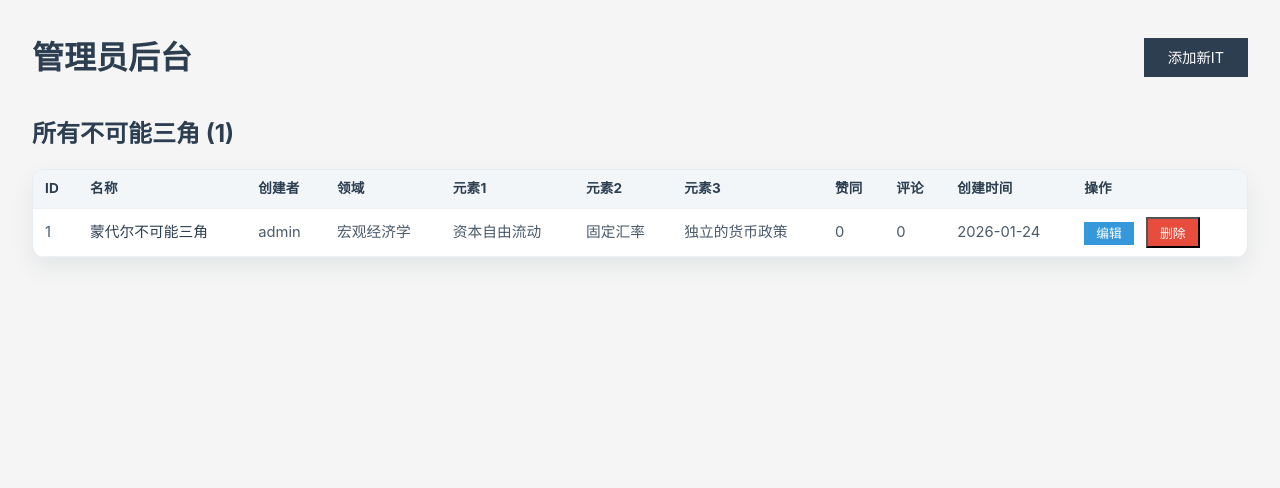
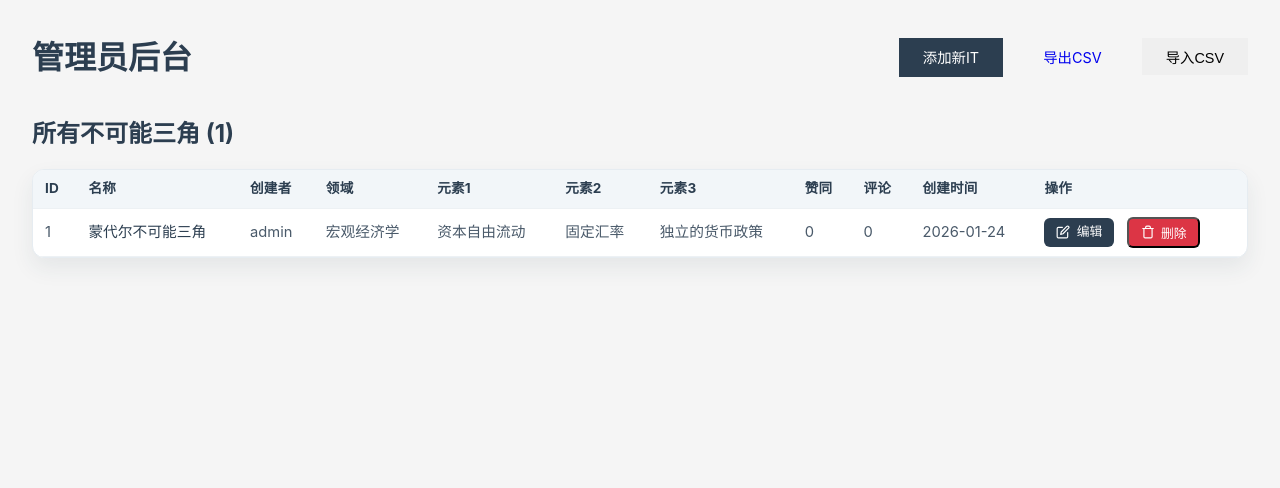
Before and after one commit to P-Chao/IT, a Flask app: page /admin in a window 1280 px wide. Shown: the part 83-571 px from the top of the page. Run offline with Flask 3, Linux system fonts and the light colour scheme; a user stored in the database is signed in.

Commit message:
add csv import and export

```diff
--- a/impossible-trinity/app.py
+++ b/impossible-trinity/app.py
@@ -1,6 +1,8 @@
-from flask import Flask, render_template, request, redirect, url_for, flash, jsonify
+from flask import Flask, render_template, request, redirect, url_for, flash, jsonify, send_file
 from flask_login import LoginManager, login_user, login_required, logout_user, current_user
 import bcrypt
+import csv
+import io
 from models import db, User, ImpossibleTrinity, Comment
 from datetime import datetime
 
@@ -299,6 +301,133 @@ def agree_it(id):
     db.session.commit()
     return jsonify({'success': True, 'count': it.agree_count})
 
+@app.route('/admin/export', methods=['GET'])
+@login_required
+def export_csv():
+    """Export all Impossible Trinities to CSV"""
+    if not current_user.is_admin:
+        flash('需要管理员权限')
+        return redirect(url_for('index'))
+
+    # Create a string buffer for CSV output
+    output = io.StringIO()
+    writer = csv.writer(output)
+
+    # Write header
+    header = [
+        'name', 'name_en', 'field',
+        'element1', 'element2', 'element3',
+        'description', 'hyperlink',
+        'feature_image_url', 'element1_image_url', 'element2_image_url', 'element3_image_url',
+        'element1_sacrifice_explanation', 'element2_sacrifice_explanation', 'element3_sacrifice_explanation'
+    ]
+    writer.writerow(header)
+
+    # Write data rows
+    its = ImpossibleTrinity.query.all()
+    for it in its:
+        row = [
+            it.name,
+            it.name_en,
+            it.field,
+            it.element1,
+            it.element2,
+            it.element3,
+            it.description,
+            it.hyperlink or '',
+            it.feature_image_url or '',
+            it.element1_image_url or '',
+            it.element2_image_url or '',
+            it.element3_image_url or '',
+            it.element1_sacrifice_explanation or '',
+            it.element2_sacrifice_explanation or '',
+            it.element3_sacrifice_explanation or ''
+        ]
+        writer.writerow(row)
+
+    # Create response
+    output.seek(0)
+    response = send_file(
+        io.BytesIO(output.getvalue().encode('utf-8-sig')),
+        mimetype='text/csv',
+        as_attachment=True,
+        download_name=f'impossible_trinities_{datetime.now().strftime("%Y%m%d_%H%M%S")}.csv'
+    )
+    return response
+
+@app.route('/admin/import', methods=['POST'])
+@login_required
+def import_csv():
+    """Import Impossible Trinities from CSV"""
+    if not current_user.is_admin:
+        flash('需要管理员权限')
+        return redirect(url_for('index'))
+
+    if 'file' not in request.files:
+        flash('没有上传文件')
+        return redirect(url_for('admin'))
+
+    file = request.files['file']
+
+    if file.filename == '':
+        flash('没有选择文件')
+        return redirect(url_for('admin'))
+
+    if not file.filename.endswith('.csv'):
+        flash('请上传CSV文件')
+        return redirect(url_for('admin'))
+
+    try:
+        # Read CSV file
+        stream = io.TextIOWrapper(file, encoding='utf-8-sig')
+        csv_reader = csv.DictReader(stream)
+
+        imported_count = 0
+        skipped_count = 0
+
+        for row in csv_reader:
+            try:
+                # Create new Impossible Trinity
+                it = ImpossibleTrinity(
+                    name=row.get('name', ''),
+                    name_en=row.get('name_en', 'Impossible Trinity'),
+                    field=row.get('field', ''),
+                    element1=row.get('element1', ''),
+                    element2=row.get('element2', ''),
+                    element3=row.get('element3', ''),
+                    description=row.get('description', ''),
+                    hyperlink=row.get('hyperlink', '') or None,
+                    feature_image_url=row.get('feature_image_url', '') or None,
+                    element1_image_url=row.get('element1_image_url', '') or None,
+                    element2_image_url=row.get('element2_image_url', '') or None,
+                    element3_image_url=row.get('element3_image_url', '') or None,
+                    element1_sacrifice_explanation=row.get('element1_sacrifice_explanation', '') or None,
+                    element2_sacrifice_explanation=row.get('element2_sacrifice_explanation', '') or None,
+                    element3_sacrifice_explanation=row.get('element3_sacrifice_explanation', '') or None,
+                    creator_id=current_user.id
+                )
+
+                db.session.add(it)
+                imported_count += 1
+
+            except Exception as e:
+                print(f"Error importing row: {e}")
+                skipped_count += 1
+                continue
+
+        db.session.commit()
+
+        if imported_count > 0:
+            flash(f'成功导入 {imported_count} 条记录')
+        if skipped_count > 0:
+            flash(f'跳过 {skipped_count} 条无效记录')
+
+    except Exception as e:
+        flash(f'导入失败: {str(e)}')
+        return redirect(url_for('admin'))
+
+    return redirect(url_for('admin'))
+
 if __name__ == '__main__':
     with app.app_context():
         db.create_all()
--- /dev/null
+++ b/impossible-trinity/impossible_trinities_sample.csv
@@ -0,0 +1,2 @@
+name,name_en,field,element1,element2,element3,description,hyperlink,feature_image_url,element1_image_url,element2_image_url,element3_image_url,element1_sacrifice_explanation,element2_sacrifice_explanation,element3_sacrifice_explanation
+蒙代尔不可能三角,Mundell-Fleming Trilemma,宏观经济学,资本自由流动,固定汇率,独立的货币政策,"蒙代尔不可能三角（又称""三难选择""）是国际经济学中的一个理论，指在开放经济中，一个国家不可能同时实现资本自由流动、固定汇率和独立的货币政策这三个目标，最多只能同时实现其中的两个。",https://zh.wikipedia.org/wiki/蒙代尔-弗莱明模型,https://upload.wikimedia.org/wikipedia/commons/thumb/5/5a/Impossible_trinity.svg/800px-Impossible_trinity.svg.png,,,,当选择固定汇率和独立的货币政策时，必须限制资本自由流动。典型例子：中国内地。中国实行固定汇率制度（钉住美元），并保持独立的货币政策。为了维持这两个目标，中国必须实施严格的资本管制，限制资本的自由进出。这样可以防止国际资本流动对国内货币政策的影响，确保央行能够自主调节利率和货币供应量。,当选择资本自由流动和独立的货币政策时，必须放弃固定汇率，允许汇率自由浮动。典型例子：美国。美国实行完全的资本自由流动，同时美联储可以根据国内经济状况独立制定货币政策（如调整利率）。在这种情况下，汇率会根据市场供需自由波动。例如，当美联储提高利率时，美元升值，这会影响进出口，但美国接受这种汇率波动作为独立货币政策的代价。,当选择资本自由流动和固定汇率时，必须放弃独立的货币政策。典型例子：香港。香港实行联系汇率制度，港币与美元挂钩（7.8港币兑1美元），同时允许资本完全自由流动。在这种情况下，香港的货币政策必须完全跟随美联储的政策。当美联储加息时，香港金管局也必须相应提高利率，否则会导致套利活动破坏联系汇率制度。因此，香港没有独立的货币政策制定权。
--- a/impossible-trinity/static/css/style.css
+++ b/impossible-trinity/static/css/style.css
@@ -544,14 +544,38 @@ body {
 }
 
 .btn-edit {
-    background: #3498db;
+    background: #2c3e50;
     color: #fff;
     text-decoration: none;
+    border-radius: 6px;
+    font-weight: 500;
+    display: inline-flex;
+    align-items: center;
+    gap: 0.4rem;
+    transition: all 0.2s ease;
+}
+
+.btn-edit:hover {
+    background: #34495e;
+    transform: translateY(-1px);
+    box-shadow: 0 4px 8px rgba(44, 62, 80, 0.15);
 }
 
 .btn-delete {
-    background: #e74c3c;
+    background: #dc3545;
     color: #fff;
+    border-radius: 6px;
+    font-weight: 500;
+    display: inline-flex;
+    align-items: center;
+    gap: 0.4rem;
+    transition: all 0.2s ease;
+}
+
+.btn-delete:hover {
+    background: #c82333;
+    transform: translateY(-1px);
+    box-shadow: 0 4px 8px rgba(220, 53, 69, 0.15);
 }
 
 /* Empty State */
--- a/impossible-trinity/templates/admin.html
+++ b/impossible-trinity/templates/admin.html
@@ -12,6 +12,11 @@
         <h1 class="dashboard-title">管理员后台</h1>
         <div class="dashboard-actions">
             <a href="{{ url_for('add_it') }}" class="btn btn-primary">添加新IT</a>
+            <a href="{{ url_for('export_csv') }}" class="btn btn-success">导出CSV</a>
+            <form action="{{ url_for('import_csv') }}" method="POST" enctype="multipart/form-data" class="inline-form">
+                <input type="file" name="file" accept=".csv" id="csv-file-input" style="display: none;">
+                <button type="submit" class="btn btn-info" onclick="document.getElementById('csv-file-input').click(); return false;" id="import-btn">导入CSV</button>
+            </form>
         </div>
     </div>
     <div class="dashboard-content">
@@ -51,9 +56,21 @@
                                 <td>{{ it.comments|length }}</td>
                                 <td>{{ it.created_at.strftime('%Y-%m-%d') }}</td>
                                 <td>
-                                    <a href="{{ url_for('edit_it', id=it.id) }}" class="btn-small btn-edit">编辑</a>
+                                    <a href="{{ url_for('edit_it', id=it.id) }}" class="btn-small btn-edit">
+                                        <svg width="14" height="14" viewBox="0 0 24 24" fill="none" stroke="currentColor" stroke-width="2" stroke-linecap="round" stroke-linejoin="round">
+                                            <path d="M11 4H4a2 2 0 0 0-2 2v14a2 2 0 0 0 2 2h14a2 2 0 0 0 2-2v-7"></path>
+                                            <path d="M18.5 2.5a2.121 2.121 0 0 1 3 3L12 15l-4 1 1-4 9.5-9.5z"></path>
+                                        </svg>
+                                        编辑
+                                    </a>
                                     <form action="{{ url_for('delete_it', id=it.id) }}" method="POST" class="inline-form">
-                                        <button type="submit" class="btn-small btn-delete" onclick="return confirm('确定删除？')">删除</button>
+                                        <button type="submit" class="btn-small btn-delete" onclick="return confirm('确定删除？')">
+                                            <svg width="14" height="14" viewBox="0 0 24 24" fill="none" stroke="currentColor" stroke-width="2" stroke-linecap="round" stroke-linejoin="round">
+                                                <polyline points="3 6 5 6 21 6"></polyline>
+                                                <path d="M19 6v14a2 2 0 0 1-2 2H7a2 2 0 0 1-2-2V6m3 0V4a2 2 0 0 1 2-2h4a2 2 0 0 1 2 2v2"></path>
+                                            </svg>
+                                            删除
+                                        </button>
                                     </form>
                                 </td>
                             </tr>
@@ -69,4 +86,18 @@
         {% endif %}
     </div>
 </div>
+{% block scripts %}
+<script>
+document.addEventListener('DOMContentLoaded', function() {
+    const fileInput = document.getElementById('csv-file-input');
+    const importForm = fileInput.closest('form');
+
+    fileInput.addEventListener('change', function(e) {
+        if (this.files.length > 0) {
+            importForm.submit();
+        }
+    });
+});
+</script>
 {% endblock %}
+{% endblock %}
--- a/impossible-trinity/templates/base.html
+++ b/impossible-trinity/templates/base.html
@@ -49,5 +49,6 @@
     </footer>
 
     <script src="{{ url_for('static', filename='js/main.js') }}"></script>
+    {% block scripts %}{% endblock %}
 </body>
 </html>
```
Also changed, not shown: impossible-trinity/instance/database.db.
